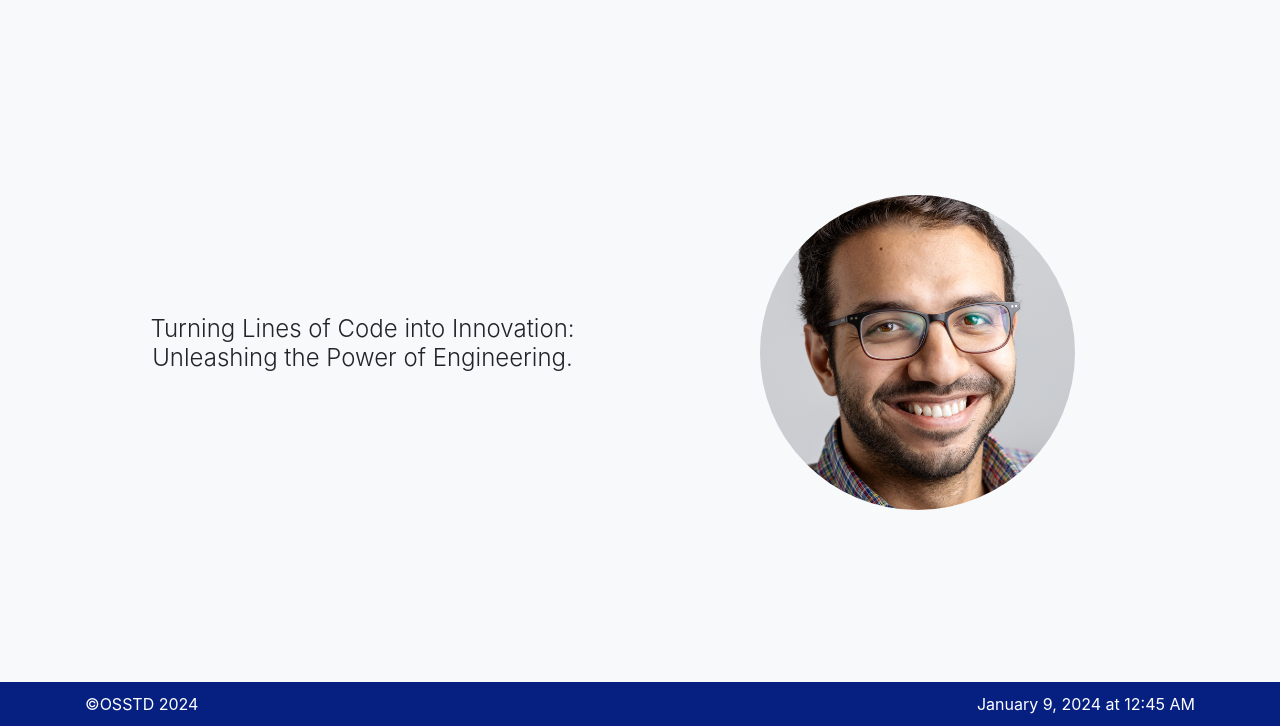
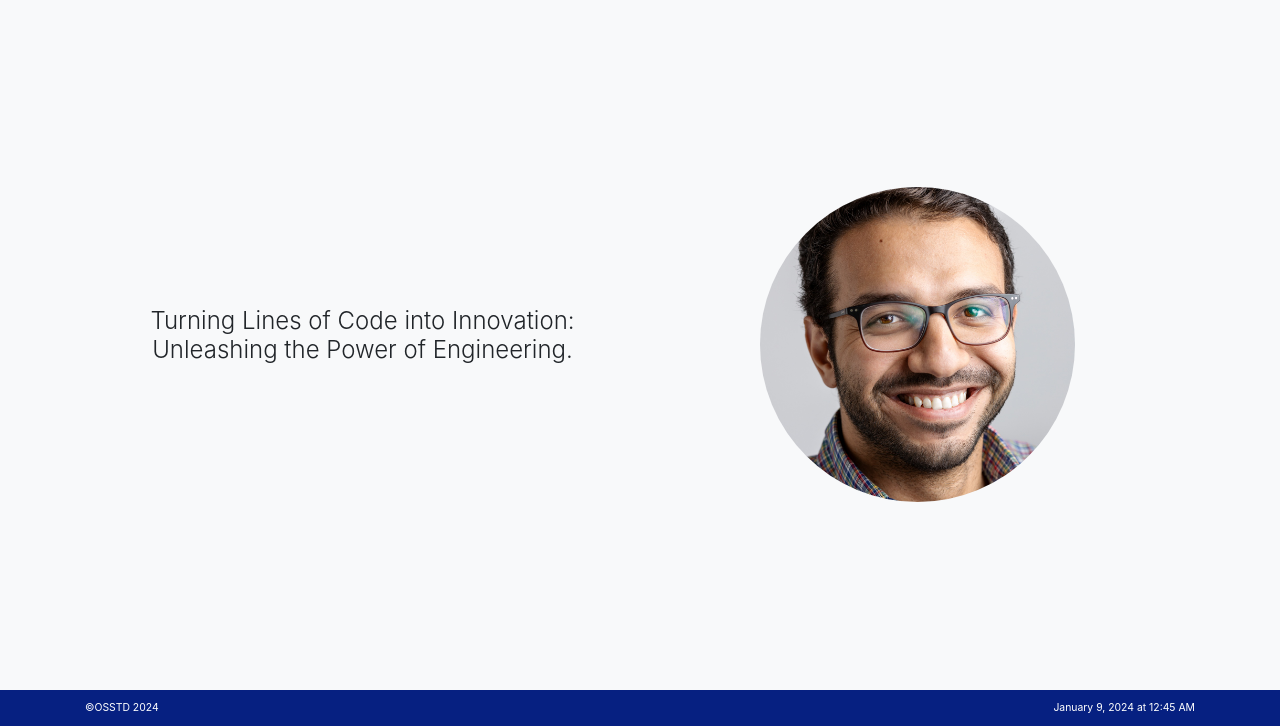
Before and after one commit to osstd/The_portfolio_website_, a Flask app: page / in a window 1280 px wide. Shown: the part 74-800 px from the top of the page. Run offline with Flask 3, Linux system fonts and the light colour scheme; some libraries are stand-ins or nearby versions.

Commit message:
styles/templates

```diff
--- a/static/css/styles.css
+++ b/static/css/styles.css
@@ -10,13 +10,12 @@
     footer {
       background-color: #062081;
       color: #fff;
+      font-size: 0.65rem;
       padding: 10px 0;
-    }
-    footer {
-    text-align: center;
-    position: sticky;
-    bottom: 0;
-    width: 100%;
+      text-align: center;
+      position: sticky;
+      bottom: 0;
+      width: 100%;
     }
 
     .navbar-nav {
--- a/templates/grad.html
+++ b/templates/grad.html
@@ -106,7 +106,7 @@
 </p>
 <p><strong style="font-size:15px;">Skills: </strong>Presentation Skills · Planning · Problem-Solving · Teamwork ·
     Analytical Skills.</p>
-<h2><a href="{{url_for('experience')}}">Experience</a></h2>
-<h2><a href="{{url_for('home')}}">Home</a></h2>
+<p style="text-align:center; padding-bottom:15px;"><strong><a href="{{url_for('experience')}}">Experience</a></strong> ·
+    <strong><a href="{{url_for('home')}}">Home</a></strong></p>
 </body>
 </html>
--- a/templates/home.html
+++ b/templates/home.html
@@ -6,7 +6,7 @@
         <section class="hero">
             <div class="container">
                 <div class="row align-items-center">
-                    <div class="mt-5"></div>
+                    <div class="mt-4"></div>
                     <div class="mt-5"></div>
                     <div class="col-md-6">
                         <div class="text-center">
```
Also changed, not shown: templates/award.html (+9 -5 lines), templates/eng.html (+6 -2 lines).
